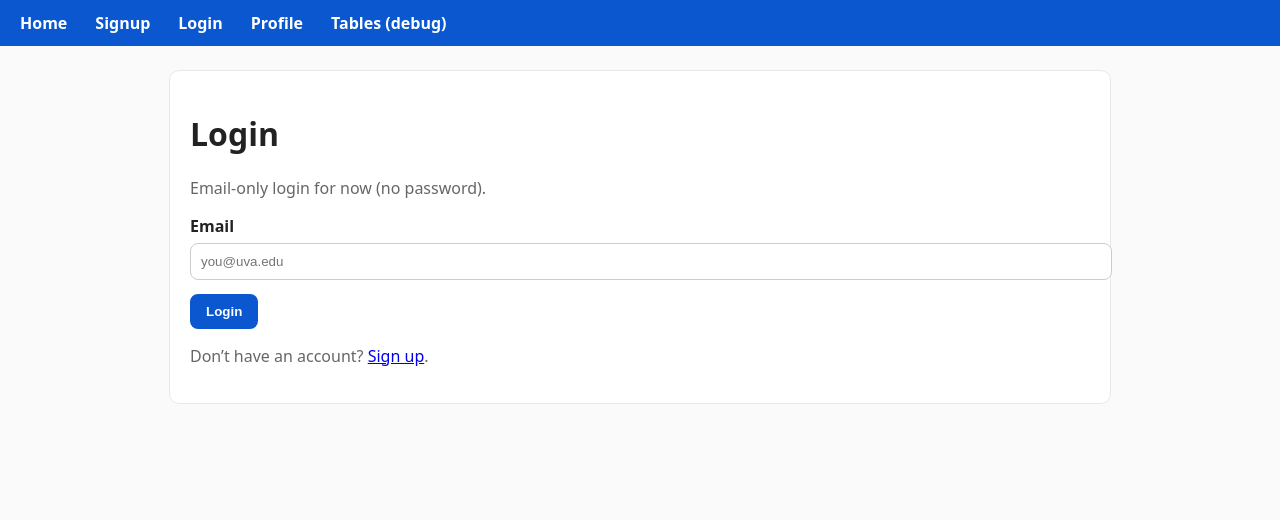
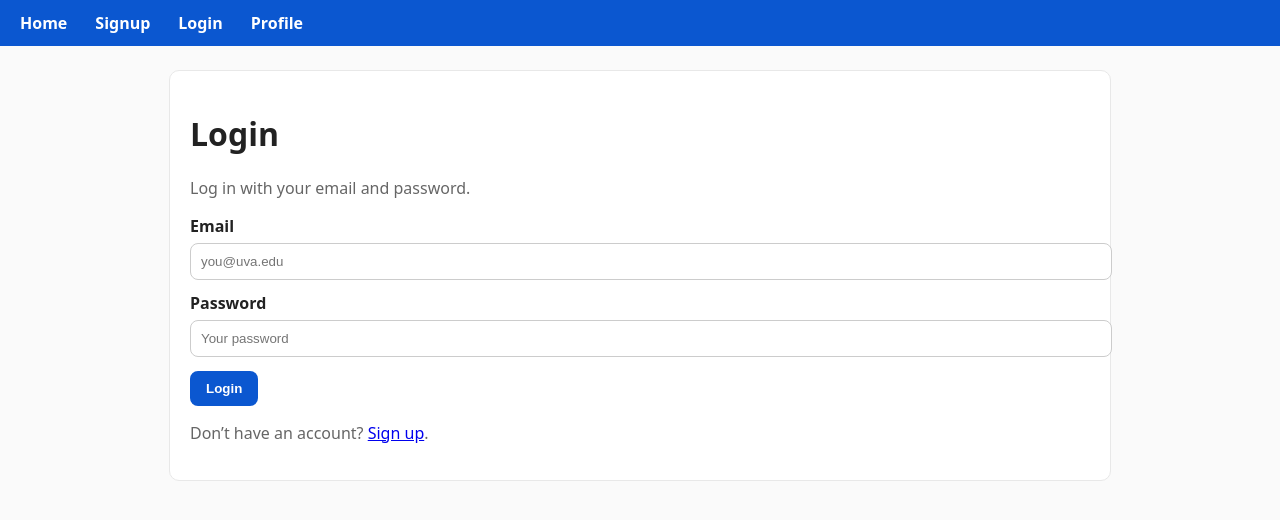
Before and after one commit to GuanzhenQian2004/EventSync, a Flask app: page /login in a window 1280 px wide. Shown: the top 520 px of the page. Run offline with Flask 3, Linux system fonts and the light colour scheme.

Commit message:
Added password for users

```diff
--- a/app.py
+++ b/app.py
@@ -1,12 +1,21 @@
 import os
+import re
 from flask import Flask, jsonify, Response, render_template, request, redirect, url_for, session, flash
 from functools import wraps
 import pymysql
+from werkzeug.security import generate_password_hash, check_password_hash
 
 app = Flask(__name__, template_folder="templates")
 
 # Simple dev secret so session/flash works
 app.secret_key = "dev"
+
+# Simple email regex (not perfect, but good enough for most cases)
+EMAIL_RE = re.compile(r"^[^@]+@[^@]+\.[^@]+$")
+
+def is_valid_email(email: str) -> bool:
+    return bool(EMAIL_RE.match(email or ""))
+
 
 def get_db_connection():
     """
@@ -63,29 +72,41 @@ def home():
 def login():
     if request.method == "GET":
         return render_template("login.html")
+
     # POST
     email = (request.form.get("user_email") or "").strip().lower()
-    if not email:
-        flash("Email is required.")
+    password = (request.form.get("password") or "").strip()
+
+    if not email or not password:
+        flash("Email and password are required.")
+        return redirect(url_for("login"))
+
+    if not is_valid_email(email):
+        flash("Please enter a valid email address.")
         return redirect(url_for("login"))
 
     conn = get_db_connection()
     try:
         with conn.cursor() as cur:
-            cur.execute("SELECT user_email, name FROM users WHERE user_email=%s", (email,))
+            # Fetch stored password hash
+            cur.execute(
+                "SELECT user_email, name, password_hash FROM users WHERE user_email=%s",
+                (email,),
+            )
             row = cur.fetchone()
     finally:
         conn.close()
 
-    if row:
-        # NOTE: with Cursor (tuples), row[0]=user_email, row[1]=name
-        session["user_email"] = row[0]
-        session["name"] = row[1]
-        flash("Logged in.")
-        return redirect(url_for("profile"))
-    else:
-        flash("No account for that email. Please sign up.")
-        return redirect(url_for("signup"))
+    # row: (user_email, name, password_hash)
+    if not row or not check_password_hash(row[2], password):
+        # Don't reveal which one was wrong
+        flash("Invalid email or password.")
+        return redirect(url_for("login"))
+
+    session["user_email"] = row[0]
+    session["name"] = row[1]
+    flash("Logged in.")
+    return redirect(url_for("profile"))
 
 
 def login_required(view):
@@ -115,13 +136,15 @@ def create_events():
             """)
             venues = cur.fetchall() #list[(vid,label)]
     except Exception as e:
-            load_err = str(e)
+        load_err = str(e)
     finally:
-            try: conn.close()
-            except: pass
+        try:
+            conn.close()
+        except:
+            pass
 
     if request.method == "GET":
-            return render_template("event_new.html", organizations=orgs, venues=venues, err=load_err)
+        return render_template("event_new.html", organizations=orgs, venues=venues, err=load_err)
 
     # POST: validate inputs
     event_name = (request.form.get("event_name") or "").strip()
@@ -139,7 +162,7 @@ def create_events():
         flash("Please fill all required fields.")
         return redirect(url_for("create_events"))
 
-  # Price check
+    # Price check
     try:
         price = float(price_str)
         if price < 0:
@@ -152,7 +175,7 @@ def create_events():
     conn = get_db_connection()
     try:
         with conn.cursor() as cur:
-        #Comfirm foreign keys exist
+            #Confirm foreign keys exist
             cur.execute("SELECT 1 FROM venue WHERE vid=%s", (vid,))
             if not cur.fetchone():
                 flash("Selected venue does not exist.")
@@ -165,10 +188,10 @@ def create_events():
                 conn.close()
                 return redirect(url_for("create_events"))
 
-        # Insert into event (AUTO_INCREMENT path)
+            # Insert into event (AUTO_INCREMENT path)
             cur.execute("""
-            INSERT INTO event (vid, room_number, date, start_time, end_time, description, price, event_name)
-            VALUES (%s, %s, %s, %s, %s, %s, %s, %s)
+                INSERT INTO event (vid, room_number, date, start_time, end_time, description, price, event_name)
+                VALUES (%s, %s, %s, %s, %s, %s, %s, %s)
             """,
             (vid, room_number, date_str, start_str, end_str, description, price, event_name)
             )
@@ -191,19 +214,33 @@ def create_events():
 def signup():
     if request.method == "GET":
         return render_template("signup.html")
+
     # POST
     email = (request.form.get("user_email") or "").strip().lower()
     name = (request.form.get("name") or "").strip()
-    if not email or not name:
-        flash("Email and name are required.")
+    password = (request.form.get("password") or "").strip()
+
+    if not email or not name or not password:
+        flash("Email, name, and password are required.")
         return redirect(url_for("signup"))
+
+    if not is_valid_email(email):
+        flash("Please enter a valid email address.")
+        return redirect(url_for("signup"))
+
+    # Optional: basic password length check
+    if len(password) < 8:
+        flash("Password must be at least 8 characters long.")
+        return redirect(url_for("signup"))
+
+    pwd_hash = generate_password_hash(password)
 
     conn = get_db_connection()
     try:
         with conn.cursor() as cur:
             cur.execute(
-                "INSERT INTO users (user_email, name) VALUES (%s, %s)",
-                 (email, name),
+                "INSERT INTO users (user_email, name, password_hash) VALUES (%s, %s, %s)",
+                 (email, name, pwd_hash),
             )
         conn.commit() # need conn.commit so the new user saves.
         flash("Account created. You are now logged in.")
@@ -245,22 +282,6 @@ def logout():
     flash("Logged out.")
     return redirect(url_for("home"))
 
-# ---------- Existing debug endpoint ----------
-
-@app.get("/table")
-def tables():
-    try:
-        conn = get_db_connection()
-        with conn.cursor() as cur:
-            cur.execute(
-                "SELECT table_name FROM information_schema.tables WHERE table_schema=%s ORDER BY table_name",
-                (os.environ["DB_NAME"],)
-            )
-            rows = [t[0] for t in cur.fetchall()]
-        conn.close()
-        return jsonify({"schema": os.environ["DB_NAME"], "tables": rows})
-    except Exception as e:
-        return jsonify({"error": str(e)}), 500
 
 if __name__ == "__main__":
     app.run(host="0.0.0.0", port=int(os.getenv("PORT", "8080")), debug=True)
--- a/templates/base.html
+++ b/templates/base.html
@@ -9,8 +9,18 @@
     header { background:#0b57d0; color:white; padding: 12px 20px; }
     header a { color:white; text-decoration:none; margin-right:16px; font-weight:600; }
     main { max-width: 900px; margin: 24px auto; background:white; border:1px solid #e8e8e8; border-radius:10px; padding:20px; }
+
     form label { display:block; margin:12px 0 6px; font-weight:600; }
-    input[type="text"], input[type="email"] { width: 100%; padding:10px; border:1px solid #ccc; border-radius:8px; }
+
+    input[type="text"],
+    input[type="email"],
+    input[type="password"] {
+        width: 100%;
+        padding:10px;
+        border:1px solid #ccc;
+        border-radius:8px;
+    }
+
     button { margin-top:14px; padding:10px 16px; border:none; border-radius:8px; background:#0b57d0; color:white; font-weight:700; cursor:pointer; }
     .muted { color:#666; }
     .flash { background:#fdecea; color:#611a15; border:1px solid #f5c6cb; padding:10px 12px; border-radius:8px; margin:12px 0; }
@@ -25,7 +35,6 @@
       <a href="{{ url_for('signup') }}">Signup</a>
       <a href="{{ url_for('login') }}">Login</a>
       <a href="{{ url_for('profile') }}">Profile</a>
-      <a href="{{ url_for('tables') }}">Tables (debug)</a>
       <div class="spacer"></div>
       {% if session.get('user_email') %}
         <span class="muted">Signed in as {{ session.get('user_email') }}</span>
--- a/templates/login.html
+++ b/templates/login.html
@@ -2,20 +2,37 @@
 {% block title %}Login · EventSync{% endblock %}
 {% block content %}
   <h1>Login</h1>
-  <p class="muted">Email-only login for now (no password).</p>
+  <p class="muted">Log in with your email and password.</p>
 
-  {# Check if an error variable was passed from Flask - if so, display it #}
+  {# Optional error variable (you’re mostly using flash, but this is harmless) #}
   {% if error %}
-    {# Display the error message in a styled div #}
     <div class="error-message">{{ error }}</div>
   {% endif %}
 
-  {# Form that submits to the same URL via POST method #}
   <form method="post">
-    {# Label for the email input field #}
     <label for="user_email">Email</label>
-    <input id="user_email" name="user_email" type="email" placeholder="you@uva.edu" required />
+    <input
+      id="user_email"
+      name="user_email"
+      type="email"
+      placeholder="you@uva.edu"
+      required
+    />
+
+    <label for="password">Password</label>
+    <input
+      id="password"
+      name="password"
+      type="password"
+      placeholder="Your password"
+      required
+    />
+
     <button type="submit">Login</button>
   </form>
-  <p class="muted">Don’t have an account? <a href="{{ url_for('signup') }}">Sign up</a>.</p>
+
+  <p class="muted">
+    Don’t have an account?
+    <a href="{{ url_for('signup') }}">Sign up</a>.
+  </p>
 {% endblock %}
```
Also changed, not shown: templates/signup.html (+27 -3 lines).
